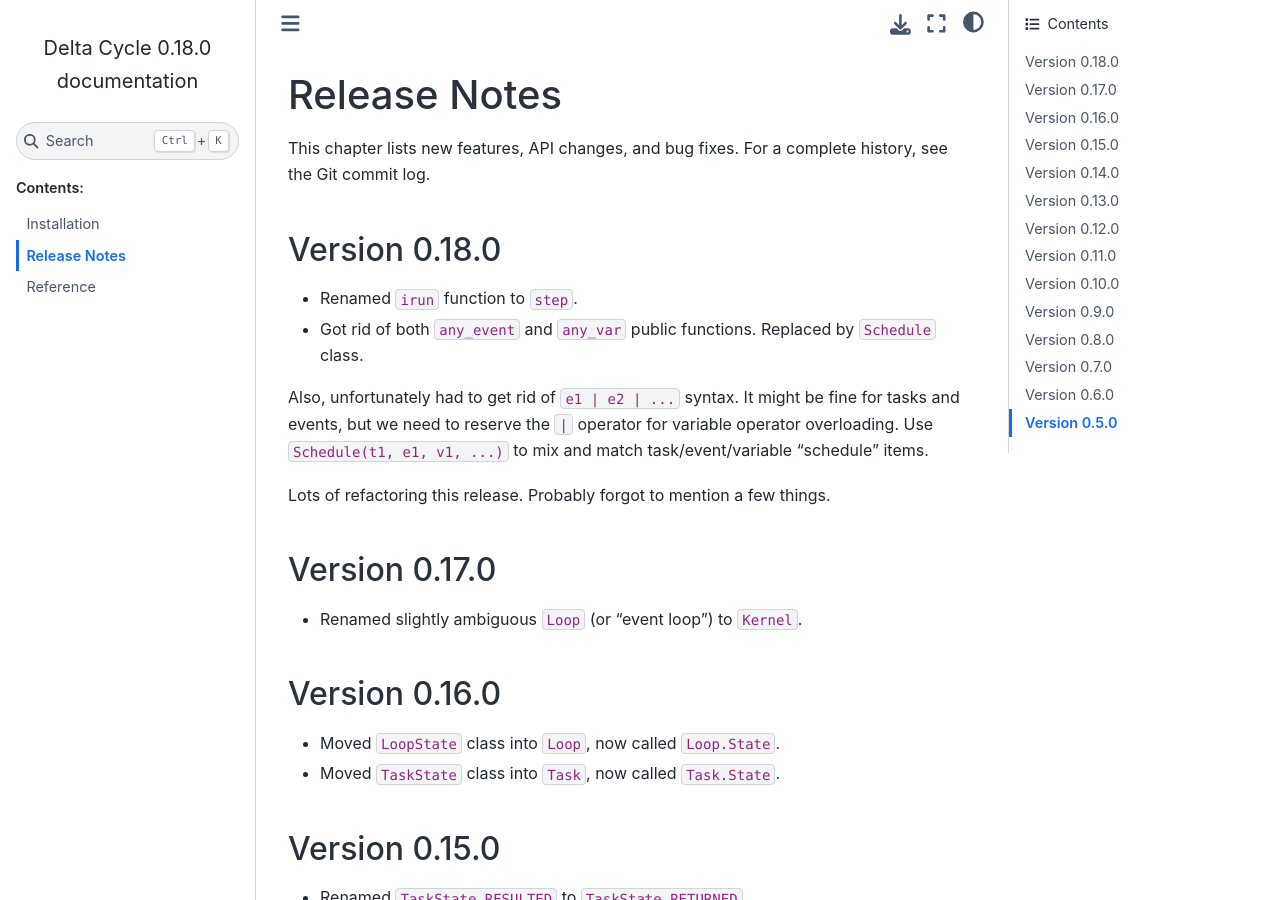
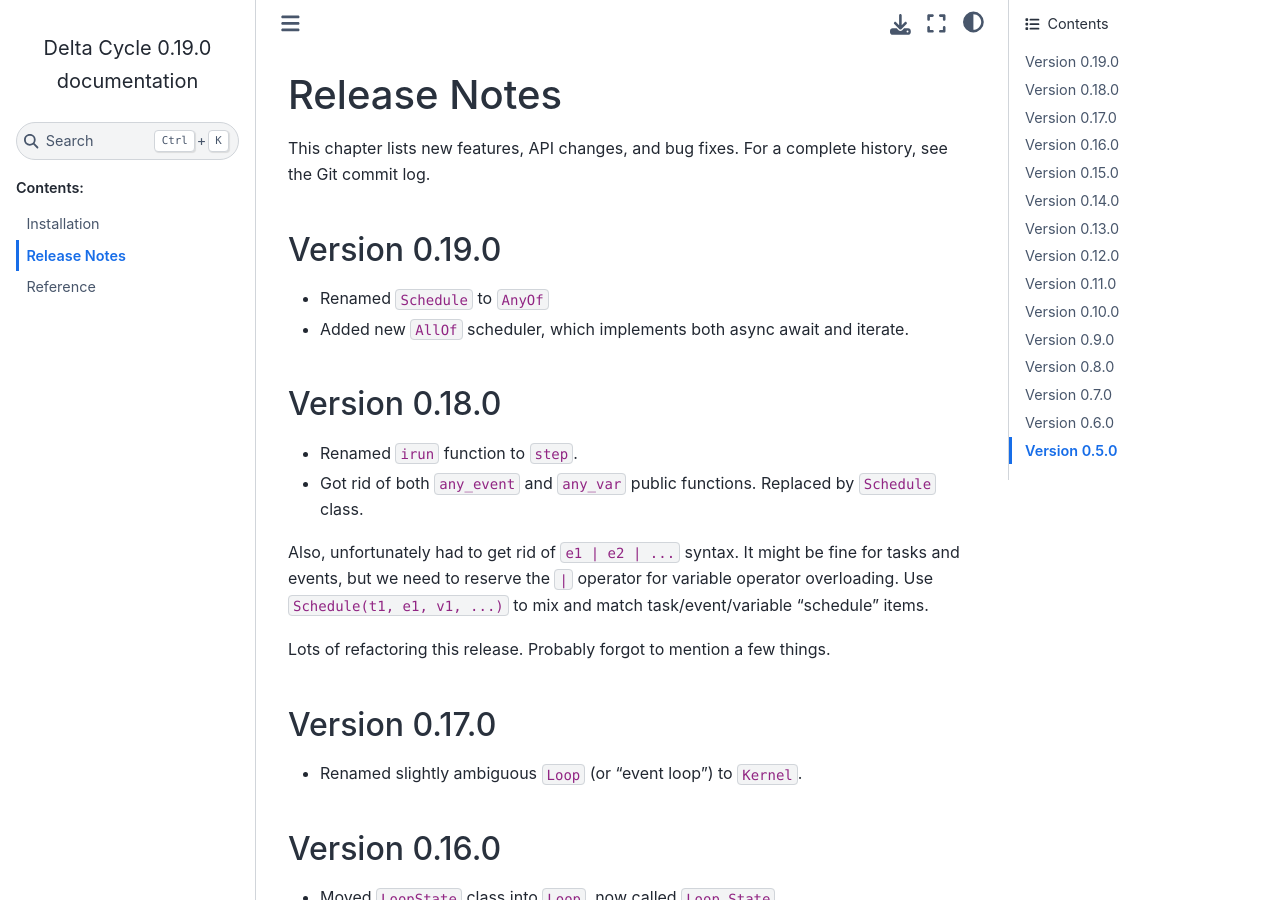
Before and after one commit to cjdrake/deltacycle, a Sphinx documentation site: the page built from doc/source/release_notes.rst, in a window 1280 px wide and 900 px high. Built offline with Sphinx 7.4.7 and the Sphinx Book theme 1.1.4, drawn with Linux system fonts in a browser that asks for light colours.

Commit message:
Release 0.19.0

```diff
--- a/doc/source/release_notes.rst
+++ b/doc/source/release_notes.rst
@@ -6,6 +6,13 @@
 
 This chapter lists new features, API changes, and bug fixes.
 For a complete history, see the Git commit log.
+
+
+Version 0.19.0
+==============
+
+* Renamed ``Schedule`` to ``AnyOf``
+* Added new ``AllOf`` scheduler, which implements both async await and iterate.
 
 
 Version 0.18.0
--- a/pyproject.toml
+++ b/pyproject.toml
@@ -1,6 +1,6 @@
 [project]
 name = "deltacycle"
-version = "0.18.0"
+version = "0.19.0"
 description = "Delta Cycle"
 readme = "README.md"
 
```
Also changed, not shown: 1 other file.
